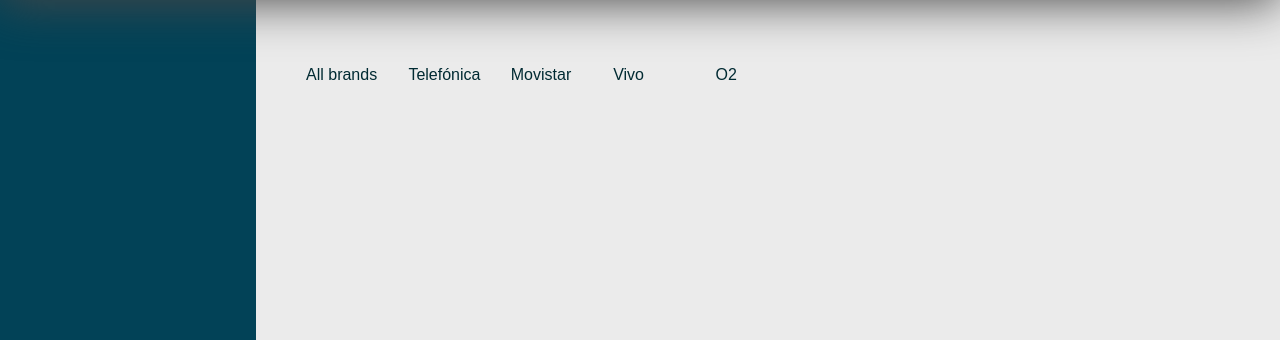
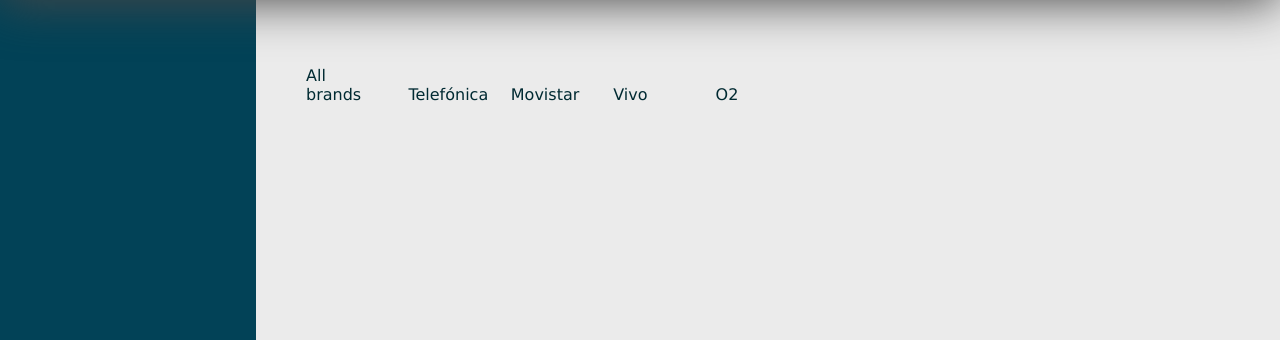
Before and after one commit to PDI-DGS-Protolab/web-building-blocks, a PHP site: page / in a window 1280 px wide. Shown: the part 80-420 px from the top of the page. Run offline with PHP 8.4, Linux system fonts and the light colour scheme; some libraries are stand-ins or nearby versions.

Commit message:
changed font style for the menus

```diff
--- a/css/index.css
+++ b/css/index.css
@@ -39,6 +39,7 @@ header {
 
 .components-nav li a {
     color: #002A32;
+    font-family: Verdana, Verdana, Geneva, Sans-Serif;
 }
 
 #right-container {
@@ -77,7 +78,7 @@ header {
 
 .brand-nav li a {
     color: #002A32;
-    font-family: Arial, Helvetica, Sans-Serif;
+    font-family: Verdana, Verdana, Geneva, Sans-Serif;
     text-decoration: none;
 }
 
```
